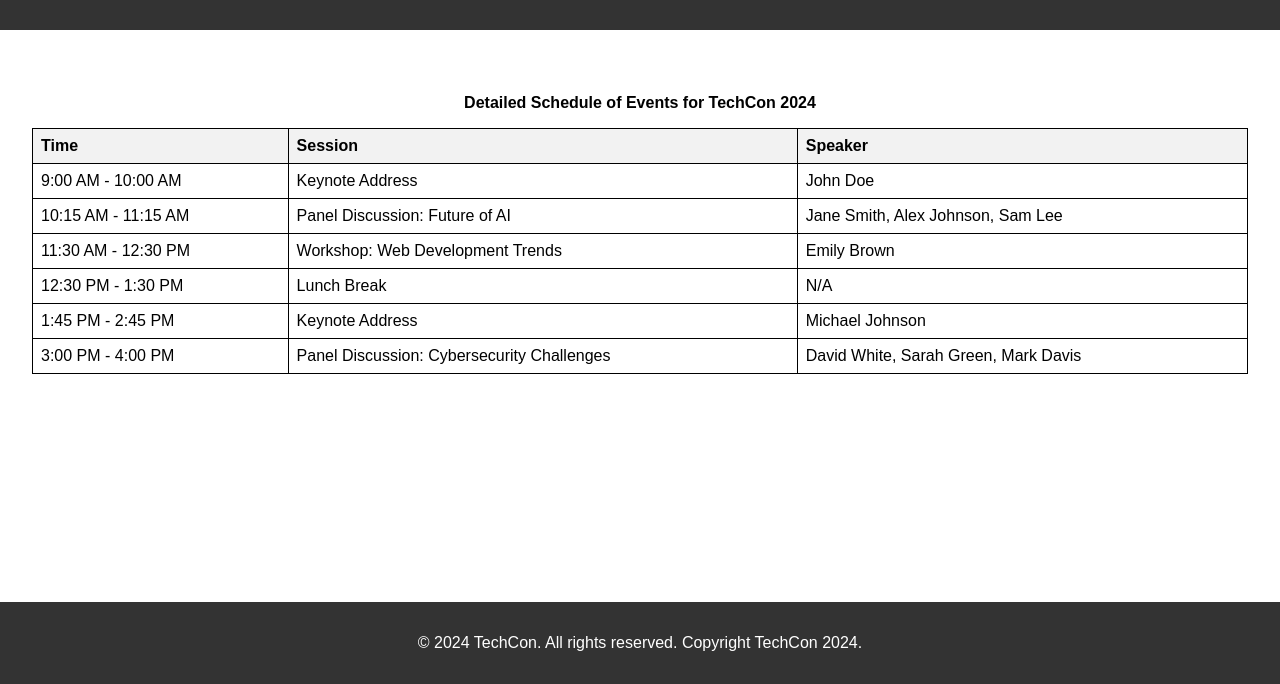
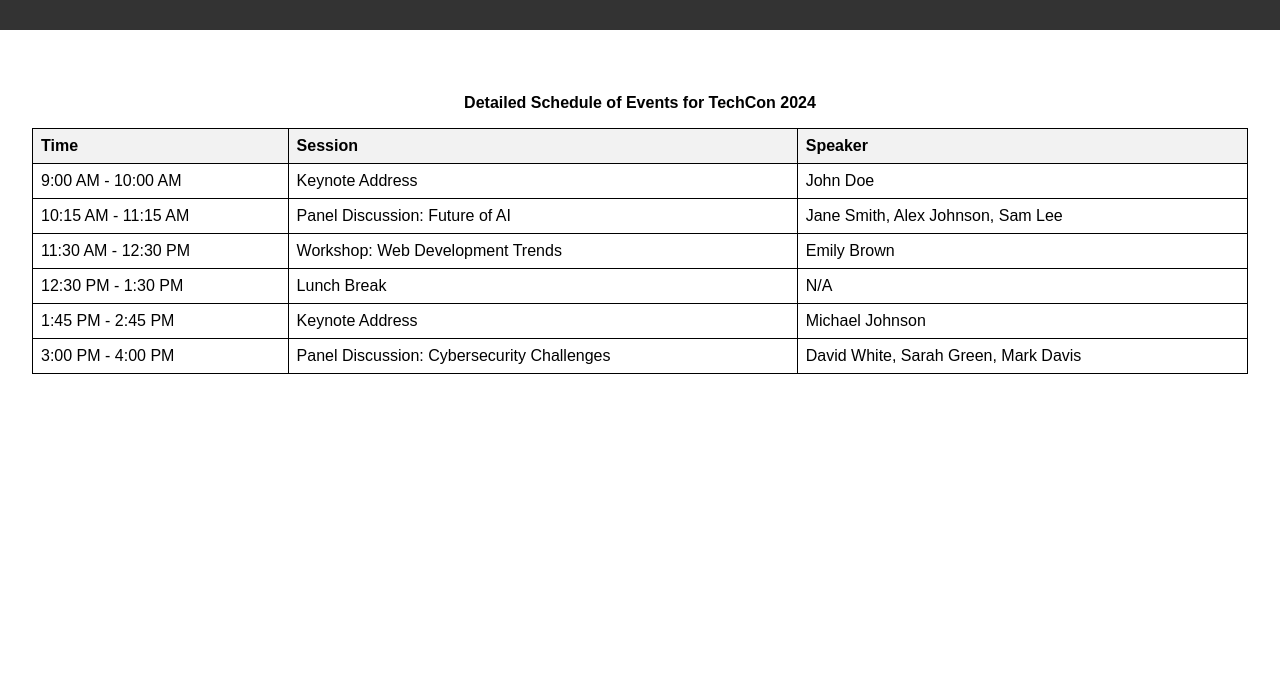
Before and after one commit to comfortsandrah/TechCon_HTML, a plain HTML site: page techcon_website/schedule.html in a window 1280 px wide. Shown: the part 116-800 px from the top of the page. Drawn offline with Linux system fonts and the light colour scheme.

Commit message:
Update schedule page footer for TechCon 2024

```diff
--- a/techcon_website/schedule.html
+++ b/techcon_website/schedule.html
@@ -116,8 +116,5 @@
         </tbody>
       </table>
     </main>
-    <footer>
-      <p>&copy; 2024 TechCon. All rights reserved. Copyright TechCon 2024.</p>
-    </footer>
   </body>
 </html>
```
